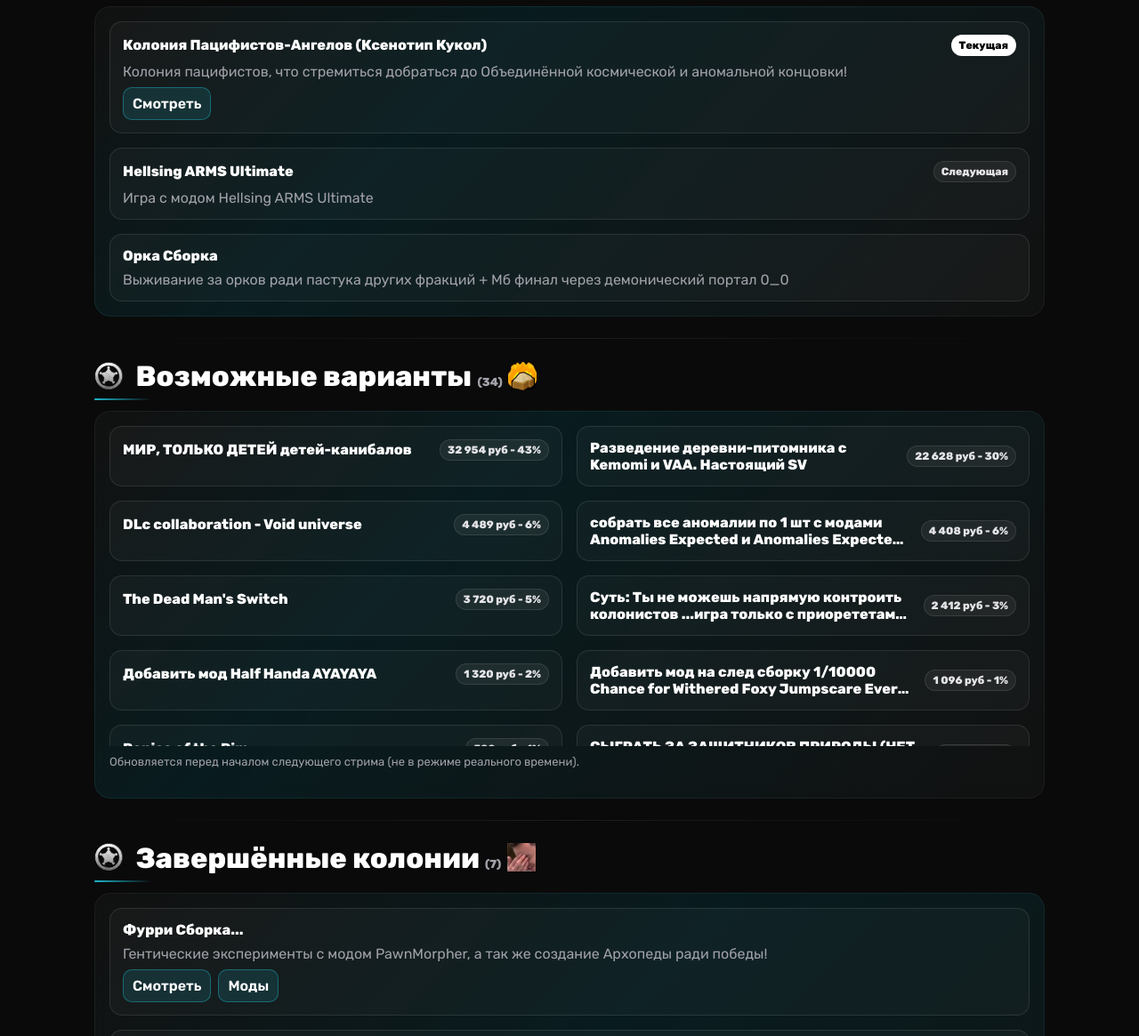
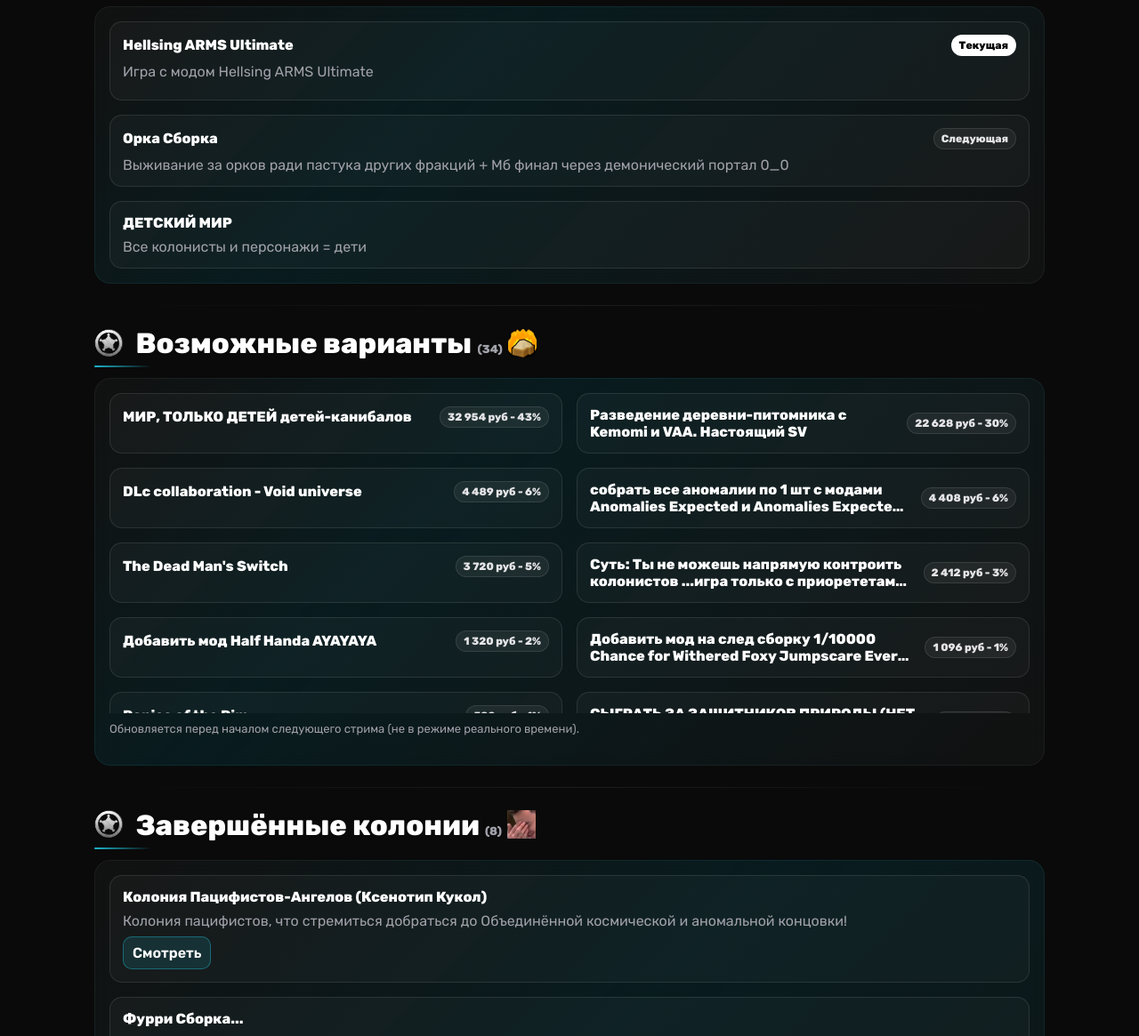
Before and after one commit to KrekerShow/RimaFon, a plain HTML site: page index.html in a window 1280 px wide. Shown: the part 2180-3345 px from the top of the page at 89% size. Drawn offline with Linux system fonts and the light colour scheme; a web font is replaced by a local one.

Commit message:
Update index.html

```diff
--- a/index.html
+++ b/index.html
@@ -290,21 +290,25 @@
       // Первая запись в upcoming считается «Текущая» и показывает кнопки; вторая — «Следующая» без кнопок
       const upcoming = [
         {
-          title: 'Колония Пацифистов-Ангелов (Ксенотип Кукол)',
-          desc: 'Колония пацифистов, что стремиться добраться до Объединённой космической и аномальной концовки!',
-          watch: 'https://www.youtube.com/watch?v=ht3a7_wLNGc',
-        },
-        {
           title: 'Hellsing ARMS Ultimate',
           desc: 'Игра с модом Hellsing ARMS Ultimate',
         },
         {
           title: 'Орка Сборка',
           desc: 'Выживание за орков ради пастука других фракций + Мб финал через демонический портал 0_0',
+        },
+        {
+          title: 'ДЕТСКИЙ МИР',
+          desc: 'Все колонисты и персонажи = дети',
         }
       ];
 
       const finished = [
+        {
+          title: 'Колония Пацифистов-Ангелов (Ксенотип Кукол)',
+          desc: 'Колония пацифистов, что стремиться добраться до Объединённой космической и аномальной концовки!',
+          watch: 'https://www.youtube.com/watch?v=ht3a7_wLNGc',
+        },
         {
           title: 'Фурри Сборка...',
           desc: 'Гентические эксперименты с модом PawnMorpher, а так же создание Архопеды ради победы!',
```
